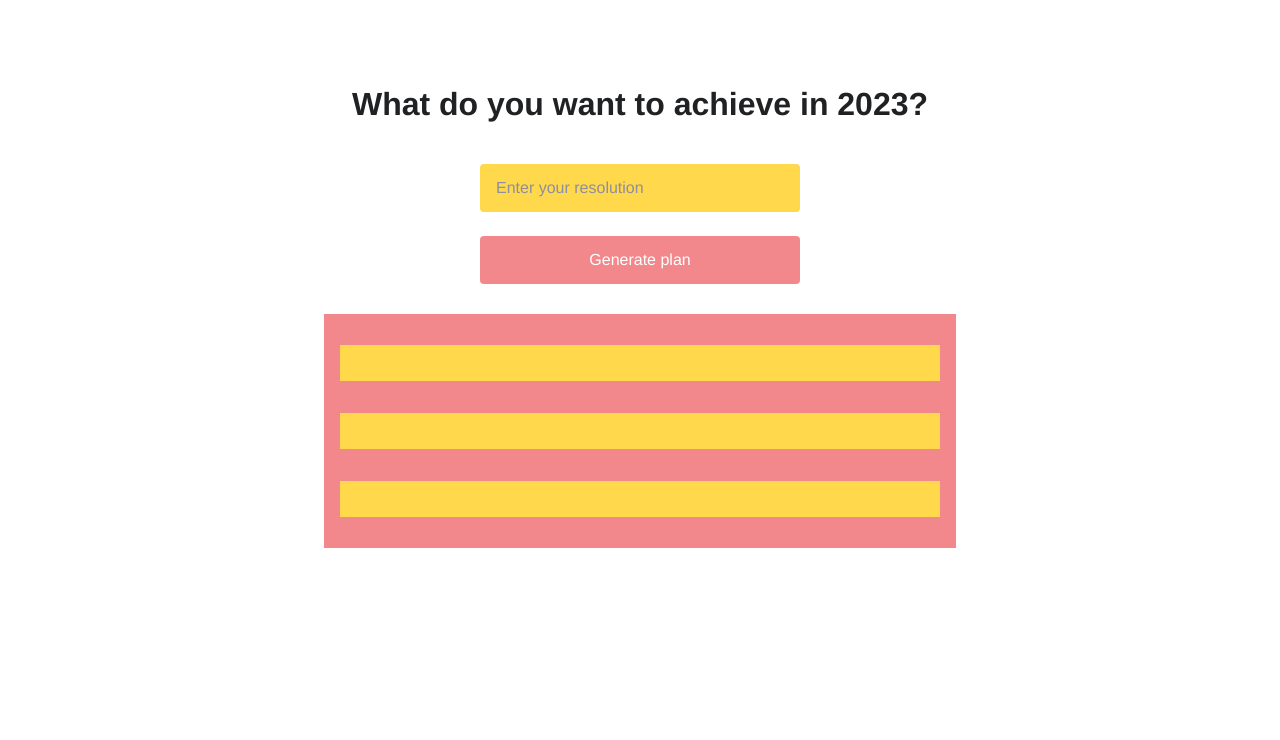
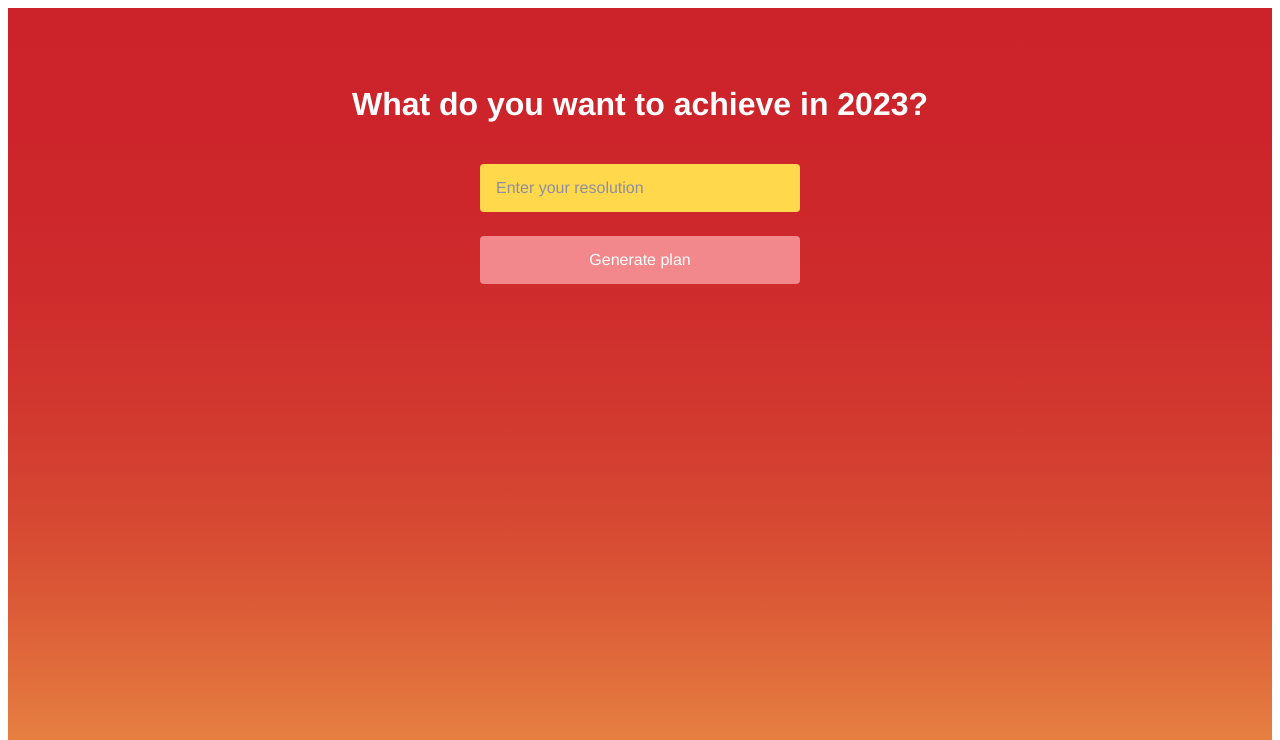
Before and after one commit to Profilist/Year-of-the-Habit, a Next.js app: page / in a window 1280 px wide. Shown: the top 740 px of the page. Built offline with nearby package versions, Linux system fonts and the light colour scheme; a web font is replaced by a local one.

Commit message:
Updated design

```diff
--- a/pages/index.js
+++ b/pages/index.js
@@ -1,7 +1,7 @@
 import Head from "next/head";
 import { useState } from "react";
 import styles from "./index.module.css";
-import Plan from "./plan";
+import Steps from "./steps";
 
 export default function Home() {
   const [resolutionInput, setResolutionInput] = useState("");
@@ -43,7 +43,6 @@ export default function Home() {
         <title>Year of the Habit</title>
         {/* <link rel="icon" href="/dog.png" /> */}
       </Head>
-
       <main className={styles.main}>
         {/* <img src="/dog.png" className={styles.icon} /> */}
         <h3>What do you want to achieve in 2023?</h3>
@@ -58,54 +57,9 @@ export default function Home() {
           <input type="submit" value="Generate plan" />
         </form>
 
-        <table class={styles.collapses}>
-          <tr>
-            <td>
-              <Plan
-                step={
-                  display.substring(0, display.indexOf("2. ")).split(": ")[0]
-                }
-                detail={
-                  display.substring(0, display.indexOf("2. ")).split(": ")[1]
-                }
-              />
-            </td>
-          </tr>
-          <tr>
-            <td>
-              <Plan
-                step={
-                  display
-                    .substring(
-                      display.indexOf("2. "),
-                      display.indexOf("3. ")
-                    )
-                    .split(": ")[0]
-                }
-                detail={
-                  display
-                    .substring(
-                      display.indexOf("2. ") + 3,
-                      display.indexOf("3. ")
-                    )
-                    .split(": ")[1]
-                }
-              />
-            </td>
-          </tr>
-          <tr>
-            <td>
-              <Plan
-                step={
-                  display.substring(display.indexOf("3. ")).split(": ")[0]
-                }
-                detail={
-                  display.substring(display.indexOf("3. ") + 3).split(": ")[1]
-                }
-              />
-            </td>
-          </tr>
-        </table>
+        <Steps display={display} />
+
+
       </main>
     </div>
   );
--- a/pages/index.module.css
+++ b/pages/index.module.css
@@ -25,6 +25,10 @@
   flex-direction: column;
   align-items: center;
   padding-top: 60px;
+  background-image: url(../public/background.svg);
+  background-size: cover;
+  background-repeat: no-repeat;
+  height: 120vh;
 }
 .main .icon {
   width: 34px;
@@ -33,7 +37,7 @@
   font-size: 32px;
   line-height: 40px;
   font-weight: bold;
-  color: #202123;
+  color: #FFFFFF;
   margin: 16px 0 40px;
 }
 .main form {
@@ -48,6 +52,7 @@
   margin-bottom: 24px;
   outline-color: #A3262A;
   background-color: #FFD84B;
+  color: #000000;
 }
 .main ::placeholder {
   color: #8e8ea0;
@@ -65,7 +70,8 @@
 
 .main .collapses {
   margin-top: 30px;
-  border-spacing: 15px 30px;
+  border-spacing: 30px 50px;
   width: 50%;
-  background-color: #F2888B;
+  /* background-color: #F2888B; */
+  border-radius: 4px;
 }
--- a/pages/plan.js
+++ b/pages/plan.js
@@ -9,7 +9,7 @@ export default function Plan(props) {
     <div>
       <button
         type="button"
-        className={styles.collapsible}
+        className={collapse ? styles.collapsed: styles.collapsible}
         onClick={() => setCollapse(!collapse)}
       >
         {props.step}
--- a/pages/plan.module.css
+++ b/pages/plan.module.css
@@ -1,33 +1,33 @@
-.collapsible {
-    background-color: #eee;
+.collapsible, .collapsed {
+    background-color: #FFD84B;
     color: #444;
     cursor: pointer;
-    padding: 18px;
+    padding: 20px;
     width: 100%;
     border: none;
     text-align: left;
     outline: none;
     font-size: 15px;
     table-layout: fixed;
-  }
+    font-weight: bold;
+}
+.collapsible {
+  border-radius: 4px;
+}
 
 .active, .collapsible:hover {
   background-color: #ccc;
 }
 
 .content {
-  padding: 0 18px;
+  padding: 0 20px;
   background-color: white;
   height: 0px;
   overflow: hidden;
   transition: height 0.6s ease-out;
+  border-radius: 0px 0px 4px 4px;
 }
 
-.content-show {
-  height: 200px;
+.collapsed {
+  border-radius: 4px 4px 0px 0px;
 }
-
-.collapsible {
-  background-color: #FFD84B;
-  font-weight: bold;
-}
--- /dev/null
+++ b/pages/steps.js
@@ -0,0 +1,56 @@
+import styles from "./index.module.css";
+import Plan from "./plan";
+
+export default function Steps(props) {
+  let display = props.display;
+  return (
+        <table class={styles.collapses} style={display == "" ? {display: "none"} : {display: "table"}}>
+          <tr>
+            <td>
+              <Plan
+                step={
+                  display.substring(0, display.indexOf("2. ")).split(": ")[0]
+                }
+                detail={
+                  display.substring(0, display.indexOf("2. ")).split(": ")[1]
+                }
+              />
+            </td>
+          </tr>
+          <tr>
+            <td>
+              <Plan
+                step={
+                  display
+                    .substring(
+                      display.indexOf("2. "),
+                      display.indexOf("3. ")
+                    )
+                    .split(": ")[0]
+                }
+                detail={
+                  display
+                    .substring(
+                      display.indexOf("2. ") + 3,
+                      display.indexOf("3. ")
+                    )
+                    .split(": ")[1]
+                }
+              />
+            </td>
+          </tr>
+          <tr>
+            <td>
+              <Plan
+                step={
+                  display.substring(display.indexOf("3. ")).split(": ")[0]
+                }
+                detail={
+                  display.substring(display.indexOf("3. ") + 3).split(": ")[1]
+                }
+              />
+            </td>
+          </tr>
+        </table>
+  );
+}
```
Also changed, not shown: public/background.svg (added).
